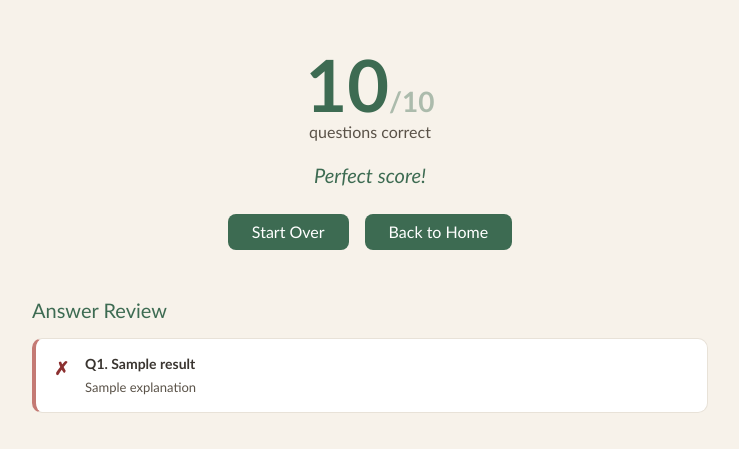
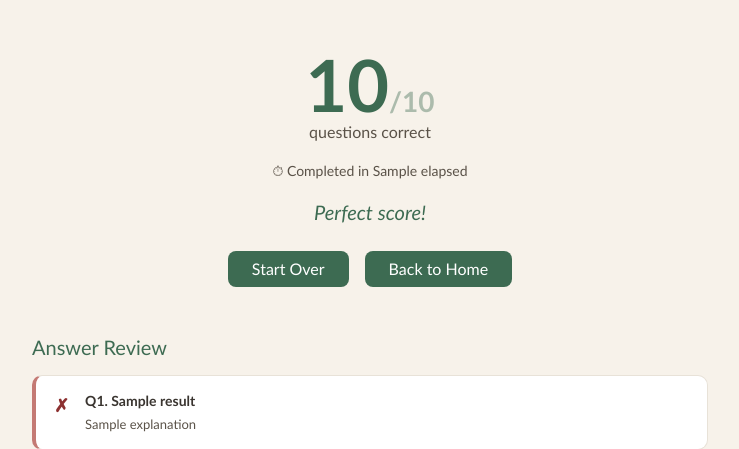
Before and after one commit to madelinejmg/COMS-W4170-Prototype, a Flask app: template templates/results.html in a window 1280 px wide. Shown: the part 57-506 px from the top of the page, without its empty margins (270-1009 px from the left). Run offline with Flask 3, Linux system fonts and the light colour scheme; the template is opened without the code that fills it: most values are stand-ins (such as "Sample title", 1, 10 or a date in 2020).

Commit message:
Added completion timer to results page

```diff
--- a/server.py
+++ b/server.py
@@ -25,6 +25,21 @@ def save_user_data(data):
     filepath = os.path.join(os.path.dirname(__file__), 'data', 'user_data.json')
     with open(filepath, 'w', encoding='utf-8') as f:
         json.dump(data, f, indent=2, ensure_ascii=False)
+
+
+def _elapsed(user_data):
+    started = user_data.get('started_at')
+    if not started:
+        return None
+    try:
+        start_time = datetime.fromisoformat(started)
+        delta = datetime.now() - start_time
+        total_seconds = int(delta.total_seconds())
+        minutes = total_seconds // 60
+        seconds = total_seconds % 60
+        return f"{minutes}m {seconds}s"
+    except:
+        return None
 
 
 @app.route('/')
@@ -190,7 +205,8 @@ def results():
         })
 
     return render_template('results.html', score=score, total=total,
-                           answered=len(answers), results=result_rows)
+                           answered=len(answers), results=result_rows,
+                           elapsed=_elapsed(user_data))
 
 if __name__ == '__main__':
     app.run(debug=True)
--- a/templates/results.html
+++ b/templates/results.html
@@ -8,6 +8,10 @@
     {{ score }}<span style="font-size:28px; opacity:0.4">/{{ total }}</span>
   </div>
   <p class="text-muted mb-3">questions correct</p>
+
+  {% if elapsed %}
+  <p class="text-muted mb-3" style="font-size:14px">⏱ Completed in {{ elapsed }}</p>
+  {% endif %}
 
   {% if score == total %}
     <p class="fs-5 fst-italic" style="color:#3d6b52">Perfect score!</p>
```
Also changed, not shown: 2 other files.
